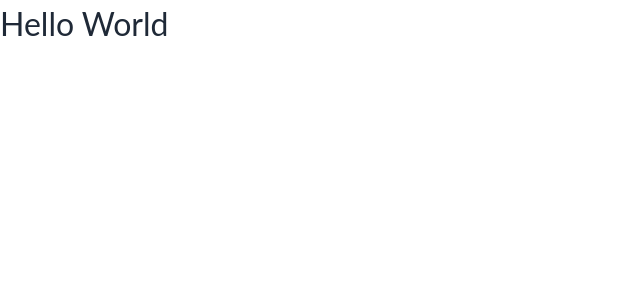
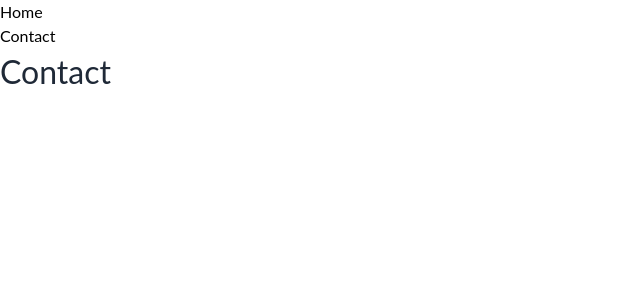
Before and after one commit to zack-jack/pedal-planner, a React (Create React App) app: page /contact in a window 1280 px wide. Shown: the top 300 px of the page, without its empty margins (0-640 px from the left). Built offline with nearby package versions, Linux system fonts and the light colour scheme; the HTML template or start-up script is replaced by a standard one.

Commit message:
add react router

```diff
--- a/package.json
+++ b/package.json
@@ -13,6 +13,7 @@
     "postcss": "^7.0.35",
     "react": "^17.0.1",
     "react-dom": "^17.0.1",
+    "react-router-dom": "^5.2.0",
     "react-scripts": "4.0.2",
     "tailwindcss": "npm:@tailwindcss/postcss7-compat@^2.0.3"
   },
--- a/src/App.js
+++ b/src/App.js
@@ -1,9 +1,38 @@
-function App() {
+import React from 'react';
+import {
+  BrowserRouter as Router,
+  Switch,
+  Route,
+  Link,
+} from 'react-router-dom';
+
+import Home from './views/Home';
+import Contact from './views/Contact';
+
+export default function App() {
   return (
-    <div>
-      <h1>Hello World</h1>
-    </div>
+    <Router>
+      <div>
+        <nav>
+          <ul>
+            <li>
+              <Link to="/">Home</Link>
+            </li>
+            <li>
+              <Link to="/contact">Contact</Link>
+            </li>
+          </ul>
+        </nav>
+
+        <Switch>
+          <Route path="/contact">
+            <Contact />
+          </Route>
+          <Route path="/">
+            <Home />
+          </Route>
+        </Switch>
+      </div>
+    </Router>
   );
 }
-
-export default App;
--- /dev/null
+++ b/src/views/Contact.jsx
@@ -0,0 +1,5 @@
+import React from 'react';
+
+const Contact = () => <div><h1>Contact</h1></div>;
+
+export default Contact;
--- /dev/null
+++ b/src/views/Home.jsx
@@ -0,0 +1,5 @@
+import React from 'react';
+
+const Home = () => <div><h1>Home</h1></div>;
+
+export default Home;
```
Also changed, not shown: 1 other file (tests, documents, lock files or other folders).
